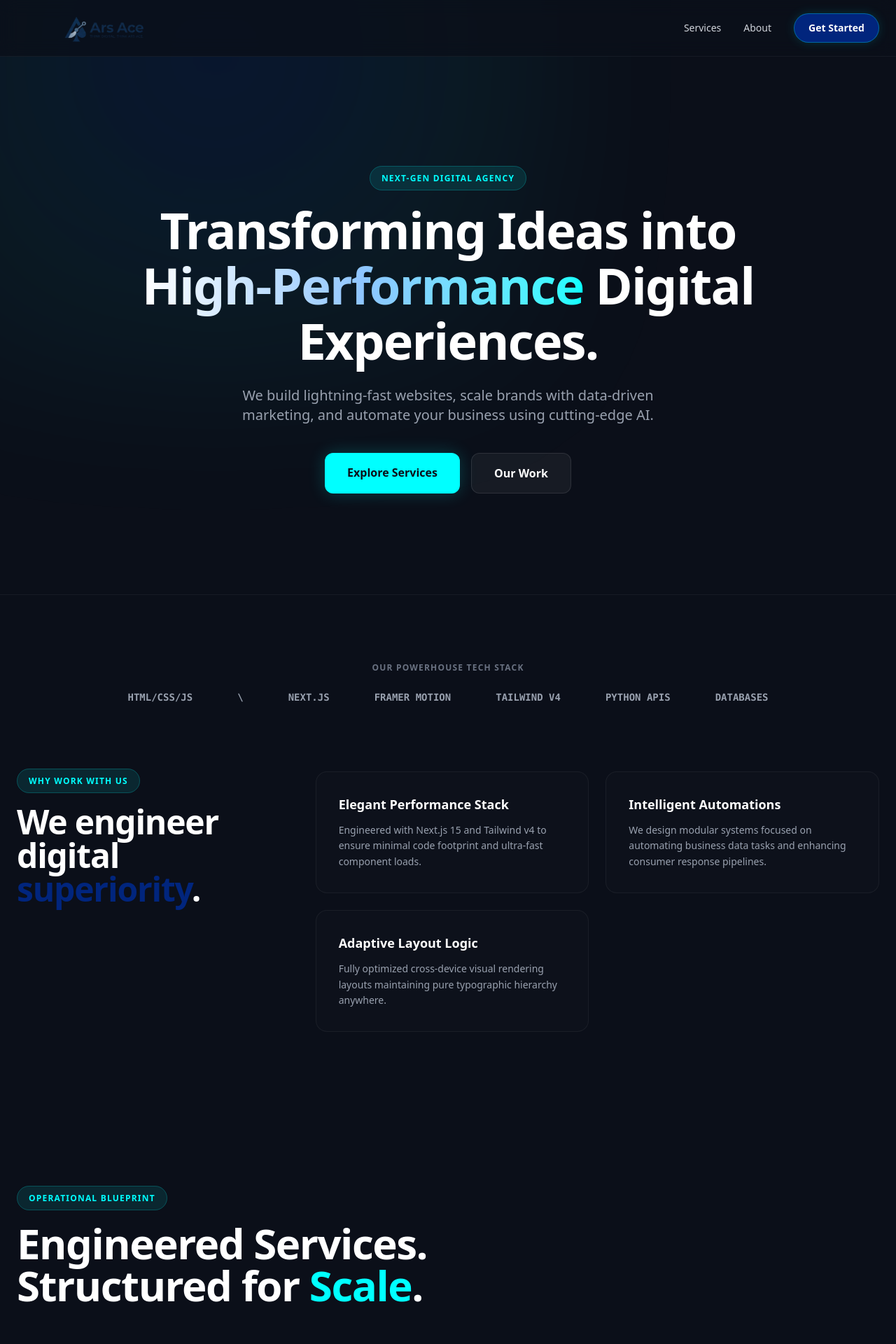
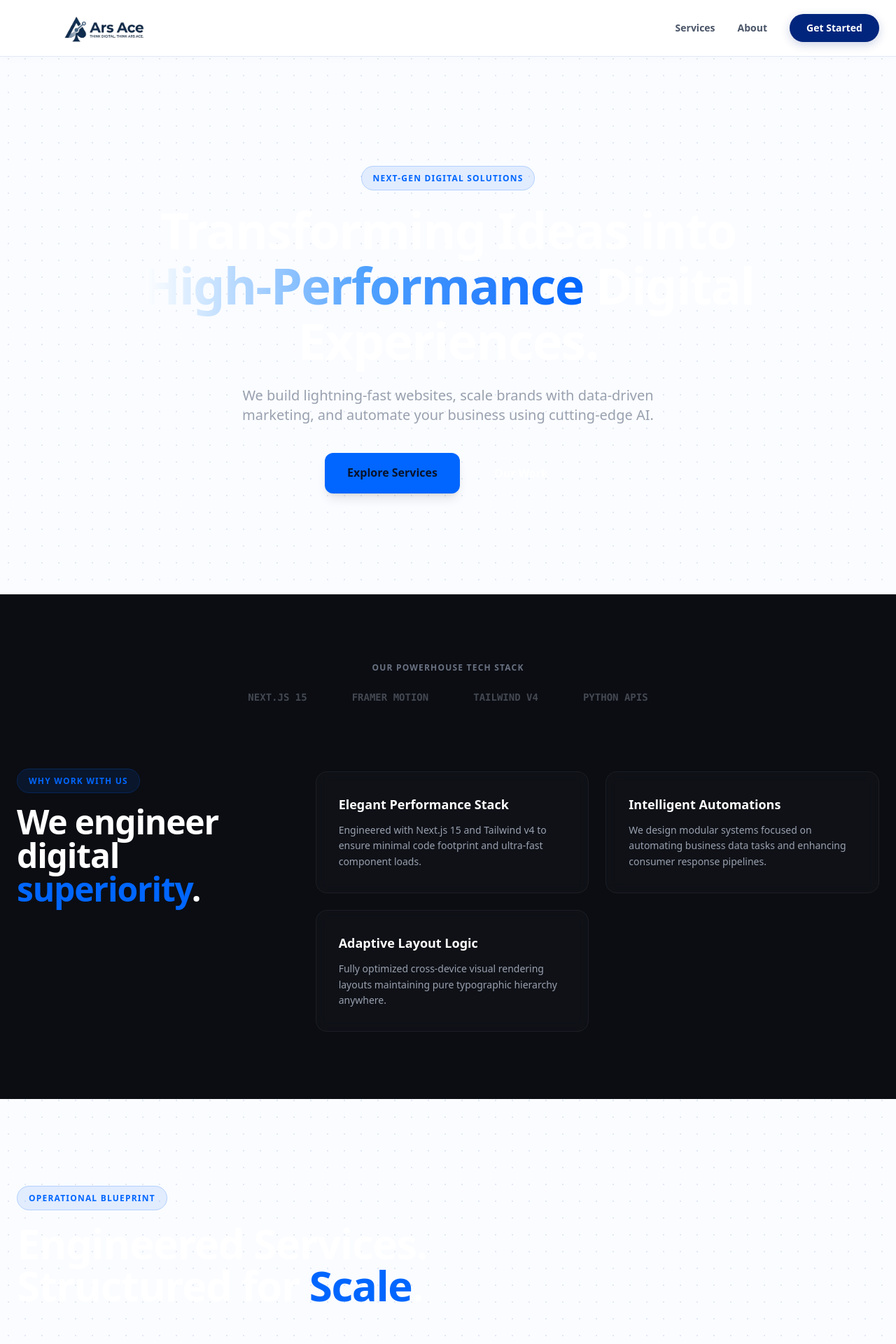
Before and after one commit to manikdhiman/IT-COMPANY, a Next.js app in the folder client/: page / in a window 1280 px wide. Shown: the top 1920 px of the page at 70% size. Built offline with nearby package versions, Linux system fonts and the light colour scheme.

Commit message:
UI Execution: Deployed ultra-high visibility Clean Tech Ice theme matrix for crisp readability

```diff
--- a/client/app/components/Features.tsx
+++ b/client/app/components/Features.tsx
@@ -11,18 +11,16 @@ const features = [
 
 export default function Features() {
   return (
-    <section id="about" className="py-24 border-t border-white/5 bg-brand-darkBg relative overflow-hidden">
+    <section id="about" className="py-24 border-t border-white/5 bg-[#0B0D13] relative overflow-hidden">
       <div className="max-w-7xl mx-auto px-6">
 
         <div className="mb-24 text-center">
           <p className="text-xs font-semibold tracking-widest text-gray-500 uppercase mb-6">Our Powerhouse Tech Stack</p>
-          <div className="flex flex-wrap justify-center items-center gap-8 md:gap-16 font-mono text-sm text-gray-400 font-bold">
-            <span>HTML/CSS/JS</span>\
-            <span>NEXT.JS</span>
+          <div className="flex flex-wrap justify-center items-center gap-8 md:gap-16 font-mono text-sm text-gray-400 opacity-40 font-bold">
+            <span>NEXT.JS 15</span>
             <span>FRAMER MOTION</span>
             <span>TAILWIND V4</span>
             <span>PYTHON APIS</span>
-             <span>DATABASES</span>
           </div>
         </div>
 
@@ -32,7 +30,7 @@ export default function Features() {
               Why Work With Us
             </span>
             <h2 className="text-3xl md:text-5xl font-bold tracking-tight mt-6 text-white">
-              We engineer digital <span className="text-brand-navy">superiority</span>.
+              We engineer digital <span className="text-brand-electric">superiority</span>.
             </h2>
           </div>
 
@@ -40,7 +38,7 @@ export default function Features() {
             {features.map((feat, index) => (
               <motion.div
                 key={index}
-                className="p-8 border border-white/5 bg-white/[0.01] rounded-2xl hover:border-brand-electric/30 transition-all duration-300"
+                className="p-8 border border-white/5 bg-white/[0.02] backdrop-blur-sm rounded-2xl hover:border-brand-electric/30 transition-all duration-300"
               >
                 <h3 className="text-lg font-bold text-white mb-3">{feat.title}</h3>
                 <p className="text-sm text-gray-400 font-light leading-relaxed">{feat.desc}</p>
--- a/client/app/components/Hero.tsx
+++ b/client/app/components/Hero.tsx
@@ -12,7 +12,7 @@ export default function Hero() {
           animate={{ opacity: 1, y: 0 }}
           className="text-xs font-bold tracking-widest text-brand-electric uppercase bg-brand-electric/10 px-4 py-2 rounded-full border border-brand-electric/20"
         >
-          Next-Gen Digital Agency
+          Next-Gen Digital Solutions
         </motion.span>
 
         <motion.h1
@@ -22,7 +22,7 @@ export default function Hero() {
           className="text-4xl md:text-7xl font-extrabold tracking-tight mt-6 leading-[1.1] text-white"
         >
           Transforming Ideas into <br />
-          <span className="bg-gradient-to-r from-white via-blue-300 to-brand-electric bg-clip-text text-transparent">
+          <span className="bg-gradient-to-r from-white via-blue-400 to-brand-electric bg-clip-text text-transparent">
             High-Performance
           </span> Digital Experiences.
         </motion.h1>
@@ -43,10 +43,10 @@ export default function Hero() {
           className="mt-10 flex flex-wrap justify-center gap-4"
         >
           <motion.a
-            whileHover={{ scale: 1.03, boxShadow: "0px 0px 30px rgba(0, 255, 255, 0.4)" }}
+            whileHover={{ scale: 1.03, boxShadow: "0px 0px 30px rgba(0, 255, 255, 0.35)" }}
             whileTap={{ scale: 0.98 }}
             href="#services"
-            className="bg-brand-electric text-brand-darkBg font-bold px-8 py-4 rounded-xl shadow-[0_0_25px_rgba(0,255,255,0.2)] transition-shadow"
+            className="bg-brand-electric text-brand-darkBg font-bold px-8 py-4 rounded-xl shadow-lg transition-shadow"
           >
             Explore Services
           </motion.a>
--- a/client/app/components/Navbar.tsx
+++ b/client/app/components/Navbar.tsx
@@ -3,27 +3,27 @@ import Image from 'next/image';
 
 export default function Navbar() {
   return (
-    <nav className="border-b border-white/5 bg-brand-darkBg/80 backdrop-blur-md sticky top-0 z-50">
+    <nav className="border-b border-[#E2E8F5] bg-white/90 backdrop-blur-md sticky top-0 z-50 shadow-[0_2px_15px_rgba(0,0,0,0.02)]">
       <div className="max-w-7xl mx-auto px-6 h-20 flex items-center justify-between">
 
-        {/* FULL-SIZE BRAND LOGO ONLY */}
+        {/* Full-scale bright logo anchor point */}
         <a href="#" className="flex items-center h-full py-2 group cursor-pointer">
           <div className="relative h-full aspect-[4/1] w-auto min-w-[150px] md:min-w-[180px]">
             <Image
               src="/logoit.png"
               alt="IT.COMPANY Logo"
               fill
-              className="object-contain group-hover:scale-[1.02] transition-transform duration-300"
+              className="object-contain group-hover:scale-[1.01] transition-transform duration-200"
               priority
             />
           </div>
         </a>
 
-        {/* NAVIGATION LINKS */}
-        <div className="hidden md:flex items-center gap-8 text-sm font-medium text-gray-300">
-          <a href="#services" className="hover:text-brand-electric transition-colors">Services</a>
-          <a href="#about" className="hover:text-brand-electric transition-colors">About</a>
-          <button className="bg-brand-navy border border-brand-electric/30 text-white px-5 py-2.5 rounded-full font-semibold hover:bg-brand-electric hover:text-brand-darkBg transition-all duration-300 shadow-[0_0_15px_rgba(0,255,255,0.15)] cursor-pointer">
+        {/* High-Contrast Navigation items */}
+        <div className="hidden md:flex items-center gap-8 text-sm font-semibold text-[#4A5568]">
+          <a href="#services" className="hover:text-brand-navy transition-colors">Services</a>
+          <a href="#about" className="hover:text-brand-navy transition-colors">About</a>
+          <button className="bg-[#01257D] text-white px-6 py-2.5 rounded-full font-bold hover:bg-[#0055D4] transition-all duration-300 shadow-[0_4px_14px_rgba(1,37,125,0.2)] cursor-pointer">
             Get Started
           </button>
         </div>
--- a/client/app/components/Services.tsx
+++ b/client/app/components/Services.tsx
@@ -103,7 +103,7 @@ export default function Services() {
                 onClick={() => setActiveCategory(service.id)}
                 className={`w-full text-left p-6 rounded-xl border transition-all duration-300 relative cursor-pointer ${
                   isSelected
-                    ? 'border-brand-electric/30 bg-brand-navy/20 shadow-[0_0_20px_rgba(0,255,255,0.05)]'
+                    ? 'border-brand-electric/40 bg-brand-navy/30 shadow-[0_0_20px_rgba(0,255,255,0.08)]'
                     : 'border-white/5 bg-white/[0.01] hover:border-white/10 hover:bg-white/[0.02]'
                 }`}
               >
@@ -147,7 +147,7 @@ export default function Services() {
                   </div>
 
                   <div className="border-t border-white/10 pt-8 space-y-6">
-                    {finalServicesStructure.find(s => s.id === activeCategory)?.subServices.map((sub, idx) => (
+                    {service.subServices.map((sub, idx) => (
                       <div key={idx} className="group flex gap-4 items-start border-b border-white/5 pb-5 last:border-0 last:pb-0">
                         <div className="w-1.5 h-1.5 rounded-full bg-brand-electric mt-2 shadow-[0_0_8px_#00FFFF]" />
                         <div>
--- a/client/app/globals.css
+++ b/client/app/globals.css
@@ -1,23 +1,24 @@
 @import "tailwindcss";
 
 @theme {
-  --color-brand-navy: #01257D;
-  --color-brand-electric: #00FFFF;
-  --color-brand-darkBg: #0B0F19; /* Deep Cyber Dark Background */
+  --color-brand-navy: #01257D;      /* Core corporate identity navy */
+  --color-brand-electric: #0066FF;  /* Accessible tech blue for perfect contrast */
+  --color-brand-cyan: #00A3B8;      /* Balanced clean cyan elements */
+  --color-brand-darkText: #09132C;  /* Ultra high-contrast crisp heading gray */
 }
 
-/* Enforcing clear tech rules across the DOM tree */
 html, body {
-  background-color: #0B0F19 !important;
-  color: #FFFFFF !important; /* Back to crispy sharp white text */
+  background-color: #FAFCFF !important;
+  color: #09132C !important; /* 100% perfectly visible text */
   font-family: system-ui, -apple-system, sans-serif;
   scroll-behavior: smooth;
   margin: 0;
   padding: 0;
 }
 
-/* High-tech matrix cyber ambient glow */
-.cyber-glow {
-  background: radial-gradient(circle at 50% 50%, rgba(1, 37, 125, 0.25) 0%, rgba(0, 255, 255, 0.05) 50%, rgba(11, 15, 25, 0) 100%);
-  filter: blur(100px);
+/* Technical Professional Corporate Micro-Grid */
+.tech-clean-bg {
+  background-color: #FAFCFF;
+  background-image: radial-gradient(#E2E8F5 1px, transparent 1px);
+  background-size: 24px 24px;
 }
--- a/client/app/page.tsx
+++ b/client/app/page.tsx
@@ -7,12 +7,7 @@ import ContactFooter from './components/ContactFooter';
 
 export default function Home() {
   return (
-    <div className="min-h-screen bg-[#0B0F19] text-white selection:bg-[#00FFFF] selection:text-[#0B0F19] relative overflow-hidden">
-
-      {/* High-Tech Cyber Ambient Lighting Layers */}
-      <div className="absolute top-[-10%] left-[-15%] w-[1000px] h-[1000px] cyber-glow pointer-events-none z-0" />
-      <div className="absolute bottom-[15%] right-[-15%] w-[800px] h-[800px] cyber-glow pointer-events-none z-0" />
-
+    <div className="min-h-screen tech-clean-bg text-[#09132C] selection:bg-[#01257D] selection:text-white relative overflow-hidden">
       <div className="relative z-10">
         <Navbar />
         <main>
```
Also changed, not shown: client/app/components/ContactFooter.tsx (+13 -14 lines), client/app/components/Process.tsx (+19 -11 lines).
